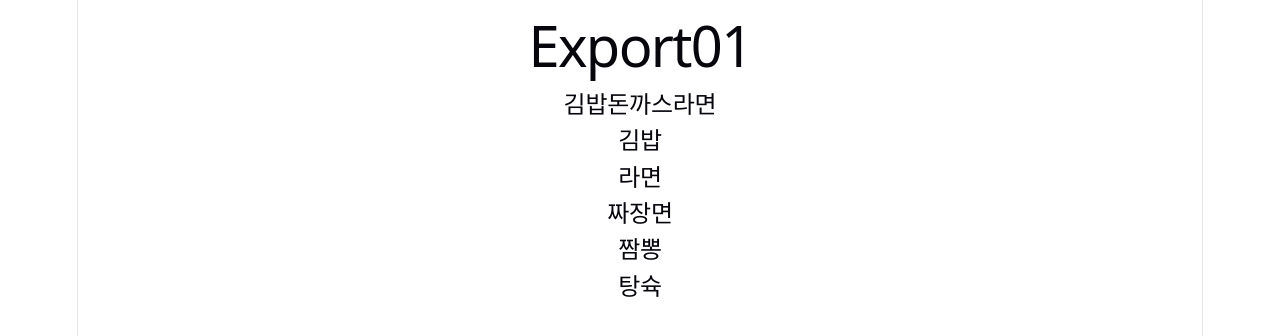
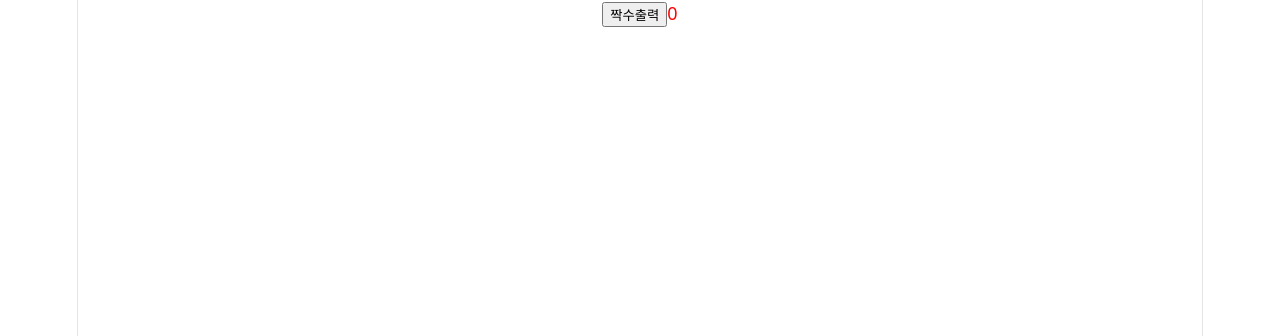
Before and after one commit to gomsik811-png/fe-react-study-8, a React (Vite) app in the folder react-study/: page / in a window 1280 px wide. Shown: the top 336 px of the page. Built offline with nearby package versions, Linux system fonts and the light colour scheme.

Commit message:
리엑트 퀴즈1

```diff
--- a/react-study/src/App.jsx
+++ b/react-study/src/App.jsx
@@ -6,6 +6,7 @@ import './App.css'
 import Basic01 from './components/Basic01'
 import State01 from './components/State01'
 import Export01 from './components/Export01'
+import Quiz01 from './quiz/quiz01/Quiz01'
 
 
 function App() {
@@ -15,7 +16,9 @@ function App() {
 
       // <Basic01/>
       //<State01/>
-      <Export01/>
+      // <Export01/>
+      <Quiz01/>
+
 
   )
 }
--- /dev/null
+++ b/react-study/src/quiz/quiz01/Quiz01.css
@@ -0,0 +1,4 @@
+
+.red{
+    color:red;
+}
--- /dev/null
+++ b/react-study/src/quiz/quiz01/Quiz01.jsx
@@ -0,0 +1,22 @@
+import { useState } from "react";
+import './Quiz01.css'
+
+function Quiz01(){
+
+    let [ du, dudu] = useState(0);
+
+
+    return(
+
+        <div>
+            <button on onClick={()=>{
+
+                dudu(du+2);
+            }}>짝수출력</button>
+            <span className="red">{du}</span>
+        </div>
+    )
+
+}
+
+export default Quiz01;
```
